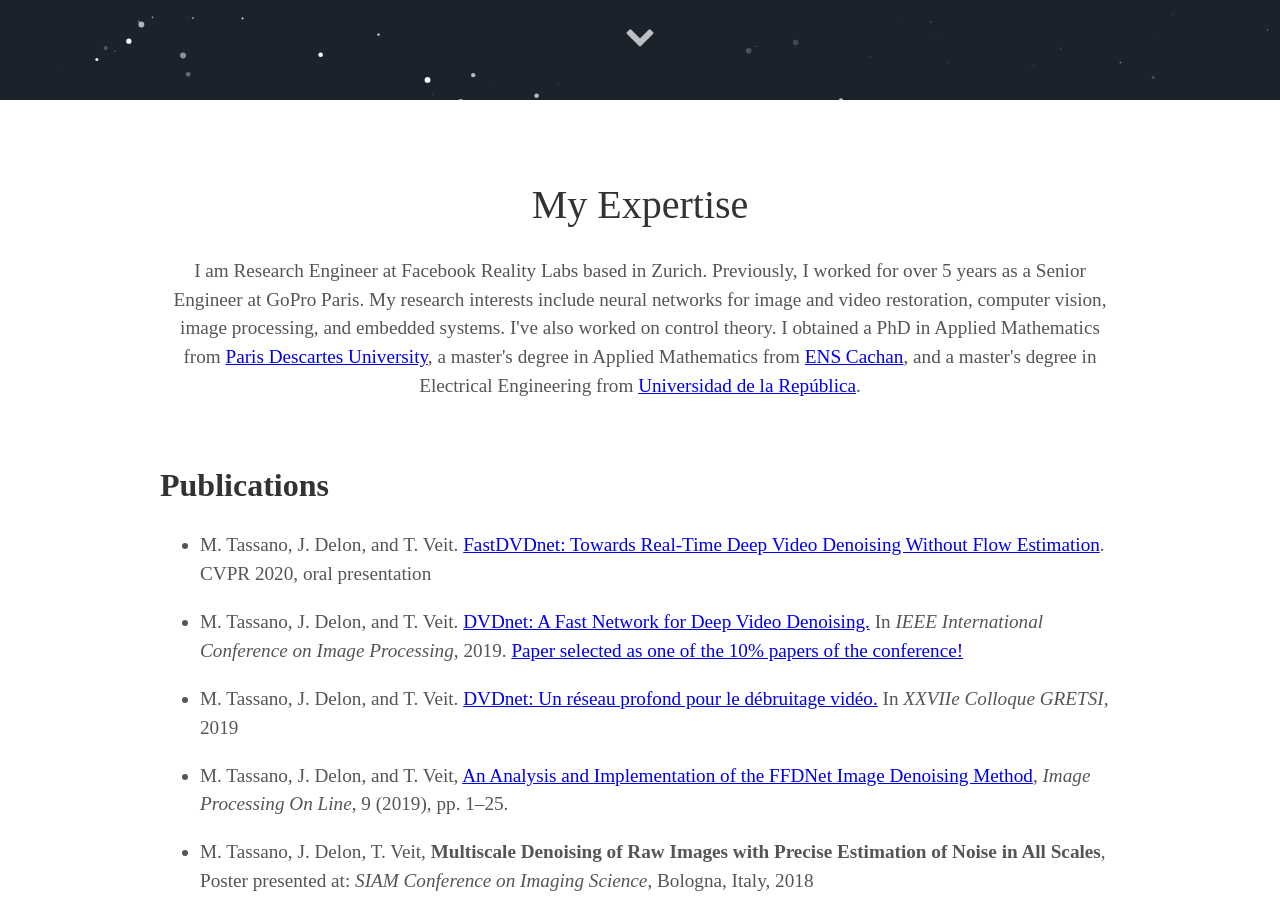
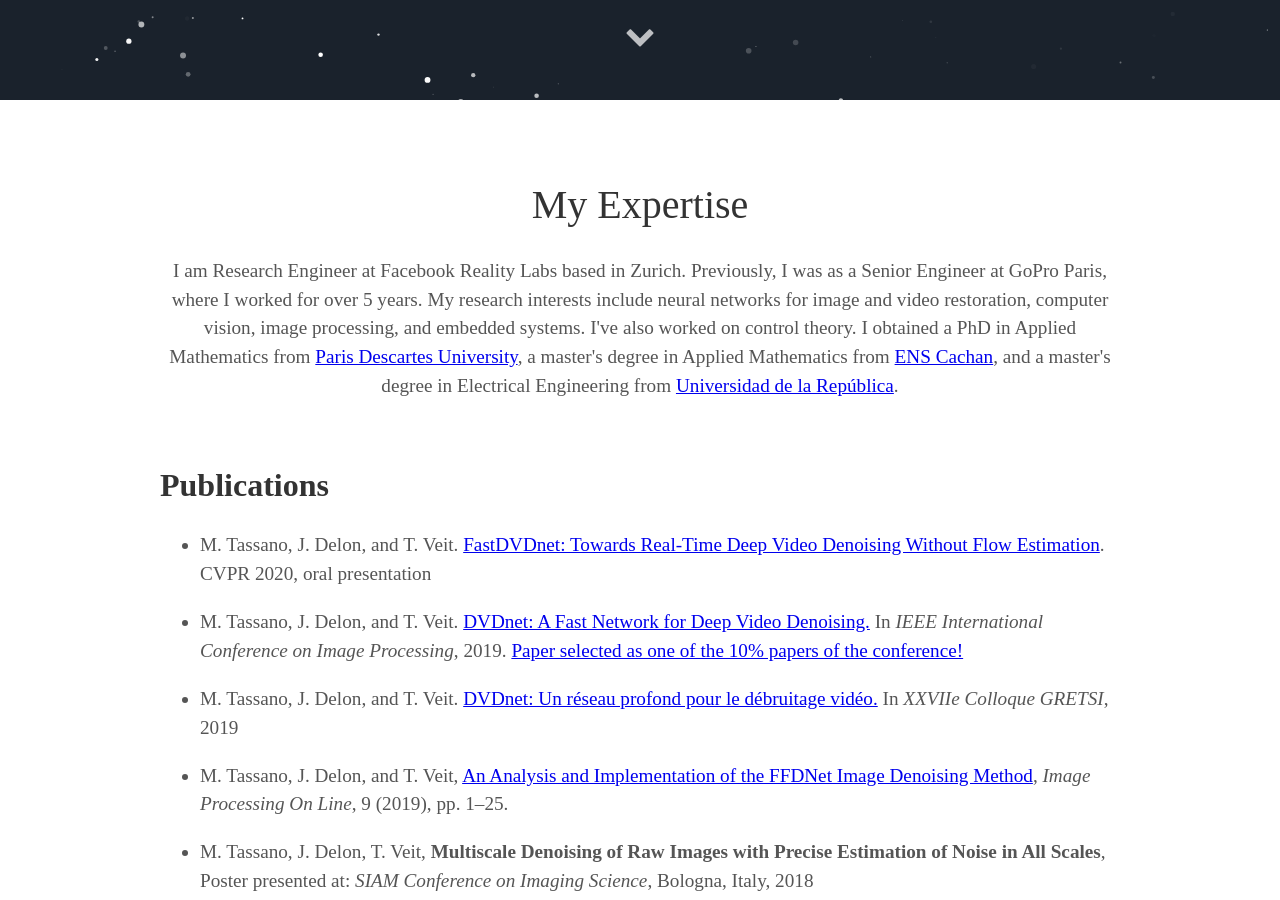
Before and after one commit to m-tassano/m-tassano.github.io, a Jekyll site: the page built from index.md, in a window 1280 px wide and 900 px high, scrolled down 800 px. Built offline with Jekyll 4.4.1, drawn with Linux system fonts in a browser that asks for light colours; some web fonts are replaced.

Commit message:
Update _config.yml

```diff
--- a/_config.yml
+++ b/_config.yml
@@ -9,7 +9,7 @@
 
 # User settings
 username: Matias Tassano
-user_description: I am  Research Engineer at Facebook Reality Labs based in Zurich. Previously, I worked for over 5 years as a Senior Engineer at GoPro Paris. My research interests include neural networks for image and video restoration, computer vision, image processing, and embedded systems. I've also worked on control theory. I obtained a PhD in Applied Mathematics from <a href="https://www.univ-paris5.fr/">Paris Descartes University</a>, a master's degree in Applied Mathematics from <a href="https://ens-paris-saclay.fr/">ENS Cachan</a>, and a master's degree in Electrical Engineering from <a href="https://www.fing.edu.uy/">Universidad de la República</a>.
+user_description: I am Research Engineer at Facebook Reality Labs based in Zurich. Previously, I was as a Senior Engineer at GoPro Paris, where I worked for over 5 years. My research interests include neural networks for image and video restoration, computer vision, image processing, and embedded systems. I've also worked on control theory. I obtained a PhD in Applied Mathematics from <a href="https://www.univ-paris5.fr/">Paris Descartes University</a>, a master's degree in Applied Mathematics from <a href="https://ens-paris-saclay.fr/">ENS Cachan</a>, and a master's degree in Electrical Engineering from <a href="https://www.fing.edu.uy/">Universidad de la República</a>.
 user_title: Research Engineer @ Facebook Reality Labs
 email: tasso.matias@gmail.com
 github_username:  m-tassano
```
